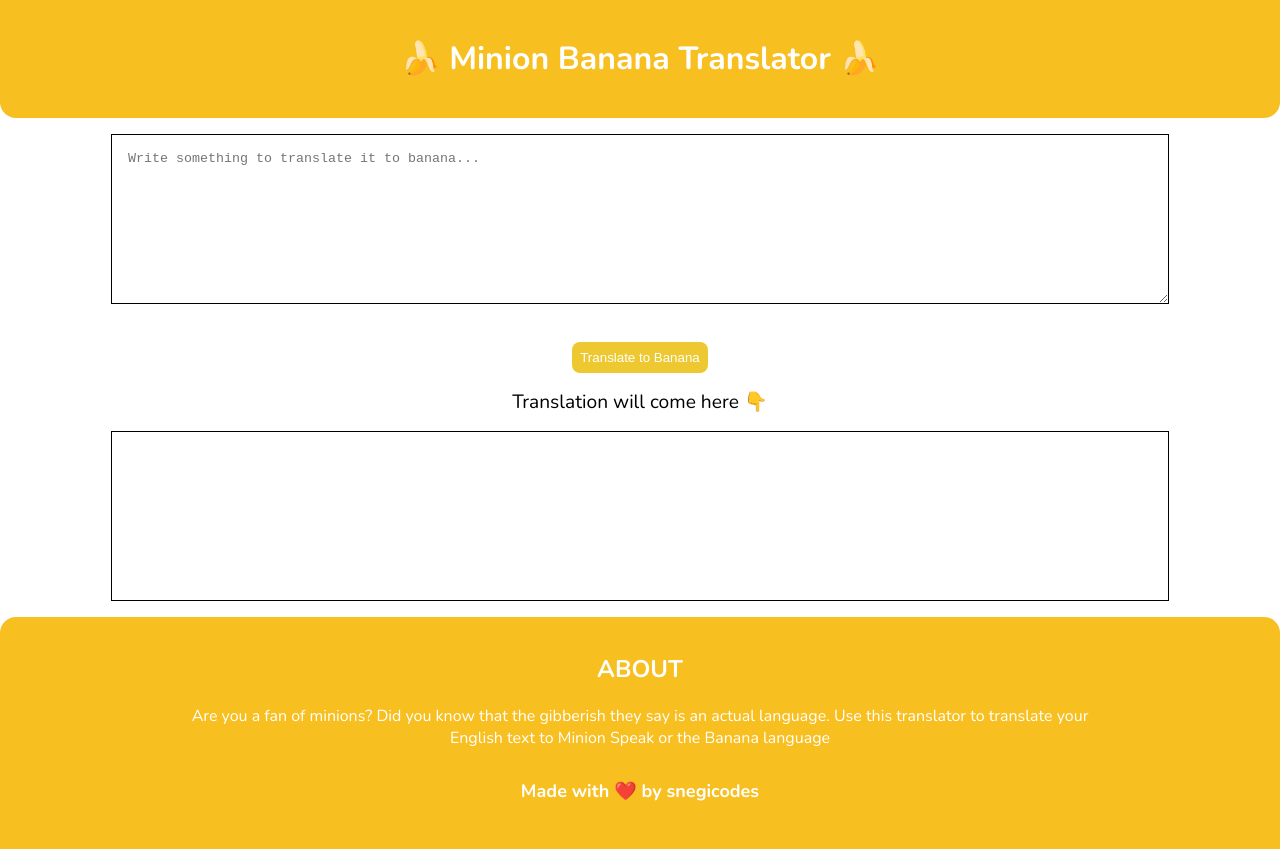
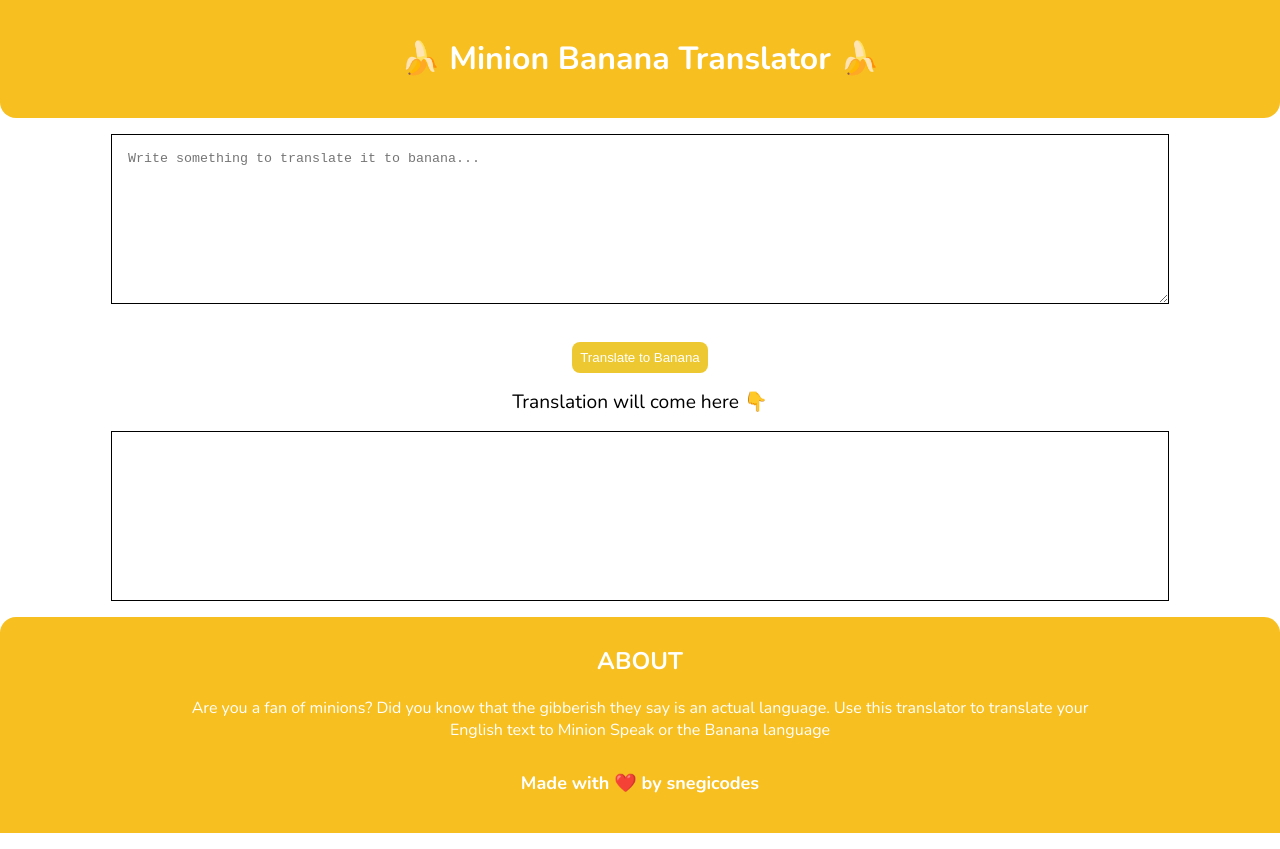
Before and after one commit to snegicodes/NeogCamp-mark06-MinionSpeak, a plain HTML site: page index.html in a window 1280 px wide. Drawn offline with nearby package versions, Linux system fonts and the light colour scheme.

Commit message:
fix: footer padding

```diff
--- a/styles.css
+++ b/styles.css
@@ -73,7 +73,7 @@ header {
 
 .footer{
     background-color: var(--primary-color);
-    padding: 1rem 1rem;
+    padding: 0.5rem 1rem;
     color: white;
     text-align: center;
     border-top-right-radius: 1rem;
```
